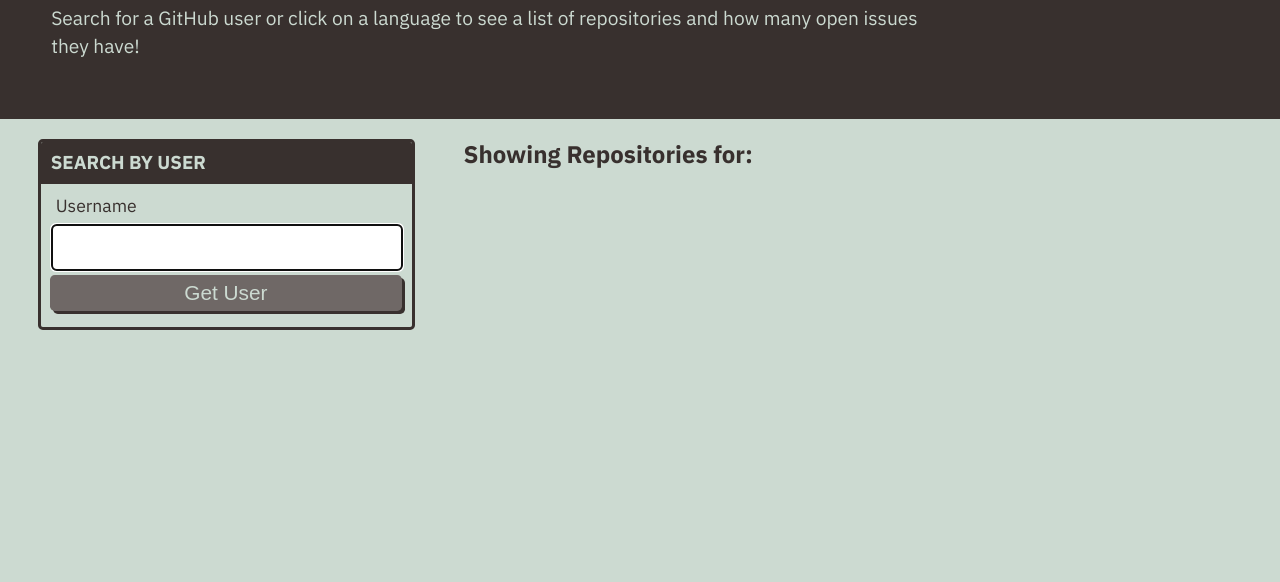
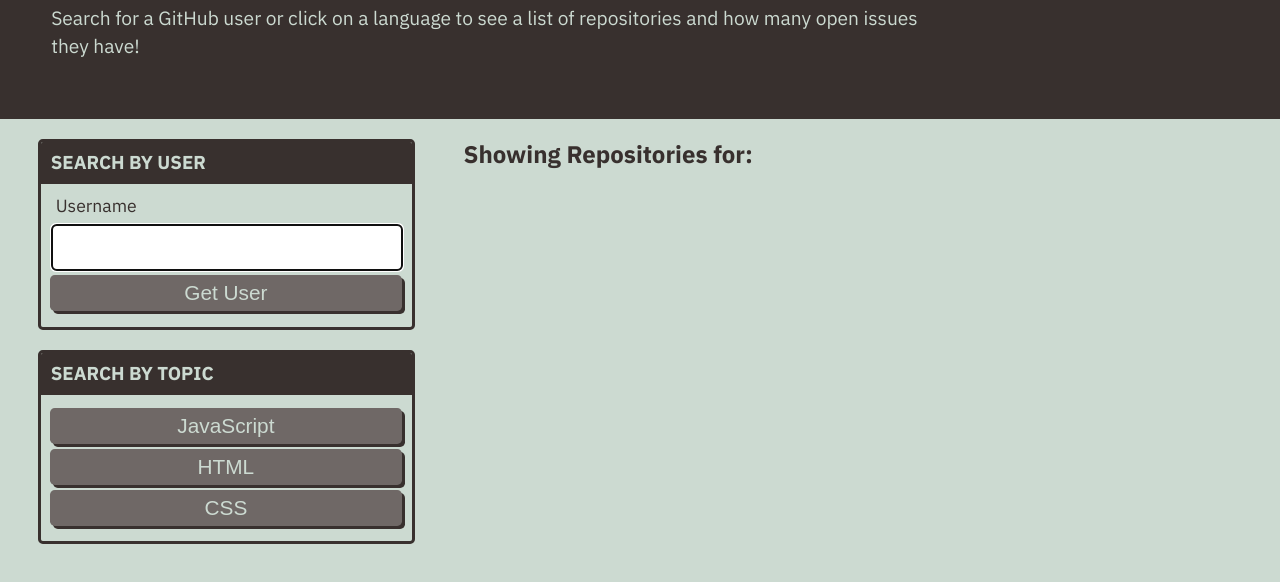
Before and after one commit to jaguilar95/git-it-done, a plain HTML site: page index.html in a window 1280 px wide. Shown: the part 114-696 px from the top of the page. Drawn offline with Linux system fonts and the light colour scheme.

Commit message:
minor html data update

```diff
--- a/index.html
+++ b/index.html
@@ -41,6 +41,14 @@
             <button class="btn" type="submit">Get User</button>
           </form>
         </div>
+        <div class="card">
+          <h3 class="card-header text-uppercase">Search By Topic</h3>
+          <div class="card-body" id="language-buttons">
+            <button class="btn" data-language="javascript">JavaScript</button>
+            <button class="btn" data-language="html">HTML</button>
+            <button class="btn" data-language="css">CSS</button>
+          </div>
+        </div>
       </div>
       <div class="col-12 col-md-8">
         <h2 class="subtitle">
```
Also changed, not shown: single-repo.html (+10 -12 lines).
